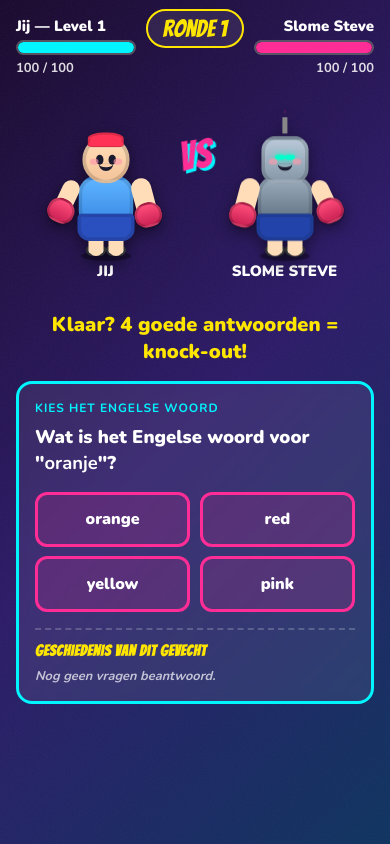
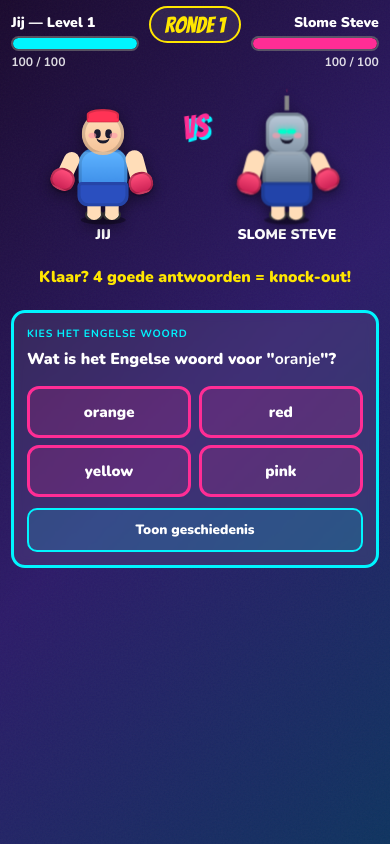
Before and after one commit to LuLot811/TaalGevecht, a plain HTML site: page index.html in a window 390 px wide. Both pictures are taken after a click on the button "⚡ START GEVECHT ⚡". Drawn offline with nearby package versions, Linux system fonts and the light colour scheme.

Commit message:
Improved mobile visibility

```diff
--- a/css/style.css
+++ b/css/style.css
@@ -1008,6 +1008,21 @@ body {
   border-top: 2px dashed rgba(255, 255, 255, 0.2);
 }
 
+.battle-history-toggle {
+  display: none;
+  width: 100%;
+  font-family: var(--font-body);
+  font-size: 0.9rem;
+  font-weight: 900;
+  border: 2px solid var(--neon-cyan);
+  border-radius: 10px;
+  background: rgba(0, 245, 255, 0.14);
+  color: var(--text);
+  padding: 0.55rem 0.8rem;
+  min-height: 44px;
+  cursor: pointer;
+}
+
 .battle-history__heading {
   font-family: var(--font-display);
   font-size: 0.95rem;
@@ -1226,3 +1241,145 @@ body {
     top: 1.85rem;
   }
 }
+
+@media (max-width: 768px) {
+  #app {
+    max-width: 100%;
+    padding: 0.85rem 0.75rem calc(0.85rem + env(safe-area-inset-bottom));
+  }
+
+  .screen {
+    gap: 0.85rem;
+  }
+
+  .question-panel {
+    padding: 0.85rem;
+    border-radius: 14px;
+  }
+
+  .question-text {
+    font-size: 1.05rem;
+    line-height: 1.45;
+  }
+
+  .fill-dutch {
+    font-size: 1.15rem;
+  }
+
+  .choices {
+    gap: 0.5rem;
+  }
+
+  .choice-btn,
+  .btn,
+  .scramble-chip,
+  .fill-input,
+  .question-review-close {
+    min-height: 44px;
+  }
+
+  .choice-btn,
+  .scramble-chip,
+  .btn {
+    font-size: 1rem;
+  }
+
+  .fill-row {
+    gap: 0.4rem;
+  }
+
+  .fill-input {
+    font-size: 1rem;
+    padding: 0.65rem 0.8rem;
+  }
+
+  .battle-history__list {
+    max-height: 200px;
+  }
+
+  .battle-history-toggle {
+    display: block;
+    margin-top: 0.75rem;
+  }
+
+  .battle-history {
+    margin-top: 0.65rem;
+  }
+
+  .battle-history--mobile-collapsed {
+    display: none;
+  }
+
+  .question-review-overlay {
+    padding: 0.85rem;
+  }
+
+  .question-review-title {
+    font-size: 1.45rem;
+  }
+
+  .question-review-question {
+    font-size: 1rem;
+  }
+
+  .question-review-answer {
+    font-size: 0.95rem;
+  }
+
+  .vs-burst {
+    top: 26%;
+  }
+}
+
+@media (max-width: 480px) {
+  html {
+    font-size: 15px;
+  }
+
+  .battle-top {
+    gap: 0.85rem;
+  }
+
+  .battle-top .arena {
+    min-height: 170px;
+  }
+
+  .battle-top .fighter-sprite {
+    min-height: 108px;
+  }
+
+  .battle-top .arena .boxer:not(.boxer--left) {
+    transform: scale(1.12);
+  }
+
+  .battle-top .arena .boxer--left {
+    transform: scaleX(-1) scale(1.12);
+  }
+
+  .battle-top .vs-burst {
+    font-size: 2.1rem;
+  }
+
+  .battle-top .battle-msg {
+    font-size: 1.05rem;
+    min-height: 2.1rem;
+  }
+
+  .round-badge {
+    font-size: 1rem;
+    padding: 0.2rem 0.55rem;
+  }
+
+  .hud-name,
+  .fighter-label {
+    font-size: 0.8rem;
+  }
+
+  .hp-text {
+    font-size: 0.72rem;
+  }
+
+  .question-type {
+    font-size: 0.7rem;
+  }
+}
--- a/index.html
+++ b/index.html
@@ -149,6 +149,16 @@
           <button type="button" class="btn btn-attack scramble-submit" id="scramble-submit">Klaar! 👊</button>
         </div>
 
+        <button
+          type="button"
+          class="battle-history-toggle"
+          id="battle-history-toggle"
+          aria-expanded="false"
+          aria-controls="battle-history"
+        >
+          Toon geschiedenis
+        </button>
+
         <section class="battle-history" id="battle-history" aria-label="Vraaggeschiedenis">
           <h3 class="battle-history__heading">Geschiedenis van dit gevecht</h3>
           <p class="battle-history__empty" id="battle-history-empty">Nog geen vragen beantwoord.</p>
--- a/js/game.js
+++ b/js/game.js
@@ -62,6 +62,7 @@ const el = {
   playerFighter: document.getElementById("player-fighter"),
   enemyFighter: document.getElementById("enemy-fighter"),
   battleMsg: document.getElementById("battle-msg"),
+  battleTop: document.querySelector(".battle-top"),
   questionType: document.getElementById("question-type"),
   questionPanel: document.getElementById("question-panel"),
   questionText: document.getElementById("question-text"),
@@ -71,6 +72,8 @@ const el = {
   questionReviewUserAnswer: document.getElementById("question-review-user-answer"),
   questionReviewCorrectAnswer: document.getElementById("question-review-correct-answer"),
   questionReviewOk: document.getElementById("question-review-ok"),
+  battleHistory: document.getElementById("battle-history"),
+  battleHistoryToggle: document.getElementById("battle-history-toggle"),
   battleHistoryList: document.getElementById("battle-history-list"),
   battleHistoryEmpty: document.getElementById("battle-history-empty"),
   fillDutchWrap: document.getElementById("fill-dutch-wrap"),
@@ -92,6 +95,21 @@ let save = loadSave();
 let battle = null;
 let currentQuestion = null;
 let inputLocked = false;
+
+function isMobileViewport() {
+  return window.matchMedia("(max-width: 768px)").matches;
+}
+
+function setBattleHistoryCollapsed(collapsed) {
+  if (!el.battleHistory || !el.battleHistoryToggle) return;
+
+  const shouldCollapse = isMobileViewport() ? collapsed : false;
+  el.battleHistory.classList.toggle("battle-history--mobile-collapsed", shouldCollapse);
+  el.battleHistoryToggle.setAttribute("aria-expanded", shouldCollapse ? "false" : "true");
+  el.battleHistoryToggle.textContent = shouldCollapse
+    ? "Toon geschiedenis"
+    : "Verberg geschiedenis";
+}
 
 function showScreen(name) {
   Object.values(screens).forEach((s) => s.classList.remove("active"));
@@ -207,6 +225,7 @@ function startBattle() {
   };
 
   clearBattleHistory();
+  setBattleHistoryCollapsed(true);
   hideWrongAnswerOverlay();
   inputLocked = false;
   el.battlePlayerLevel.textContent = level;
@@ -318,6 +337,7 @@ function lockChoices() {
 function handleAnswer(userAnswer, clickedBtn) {
   if (inputLocked || !battle || !currentQuestion) return;
   inputLocked = true;
+  focusBattleTopOnMobile();
 
   if (currentQuestion.type === "mc") {
     lockChoices();
@@ -526,6 +546,18 @@ function continueAfterWrongReview() {
   hideWrongAnswerOverlay();
 }
 
+function focusBattleTopOnMobile() {
+  if (!isMobileViewport()) return;
+  if (!screens.battle.classList.contains("active")) return;
+
+  if (document.activeElement instanceof HTMLElement) {
+    document.activeElement.blur();
+  }
+
+  const target = el.battleTop || screens.battle;
+  target.scrollIntoView({ behavior: "smooth", block: "start" });
+}
+
 function escapeHtml(value) {
   return String(value)
     .replace(/&/g, "&amp;")
@@ -660,6 +692,19 @@ if (el.questionReviewOk) {
   el.questionReviewOk.addEventListener("click", continueAfterWrongReview);
 }
 
+if (el.battleHistoryToggle) {
+  el.battleHistoryToggle.addEventListener("click", () => {
+    const isCollapsed = el.battleHistory.classList.contains("battle-history--mobile-collapsed");
+    setBattleHistoryCollapsed(!isCollapsed);
+  });
+}
+
+window.addEventListener("resize", () => {
+  if (!el.battleHistory || !el.battleHistoryToggle) return;
+  const isCollapsed = el.battleHistory.classList.contains("battle-history--mobile-collapsed");
+  setBattleHistoryCollapsed(isCollapsed);
+});
+
 el.btnContinue.addEventListener("click", () => {
   el.resultCard.classList.remove("level-up-flash");
   showScreen("menu");
```
